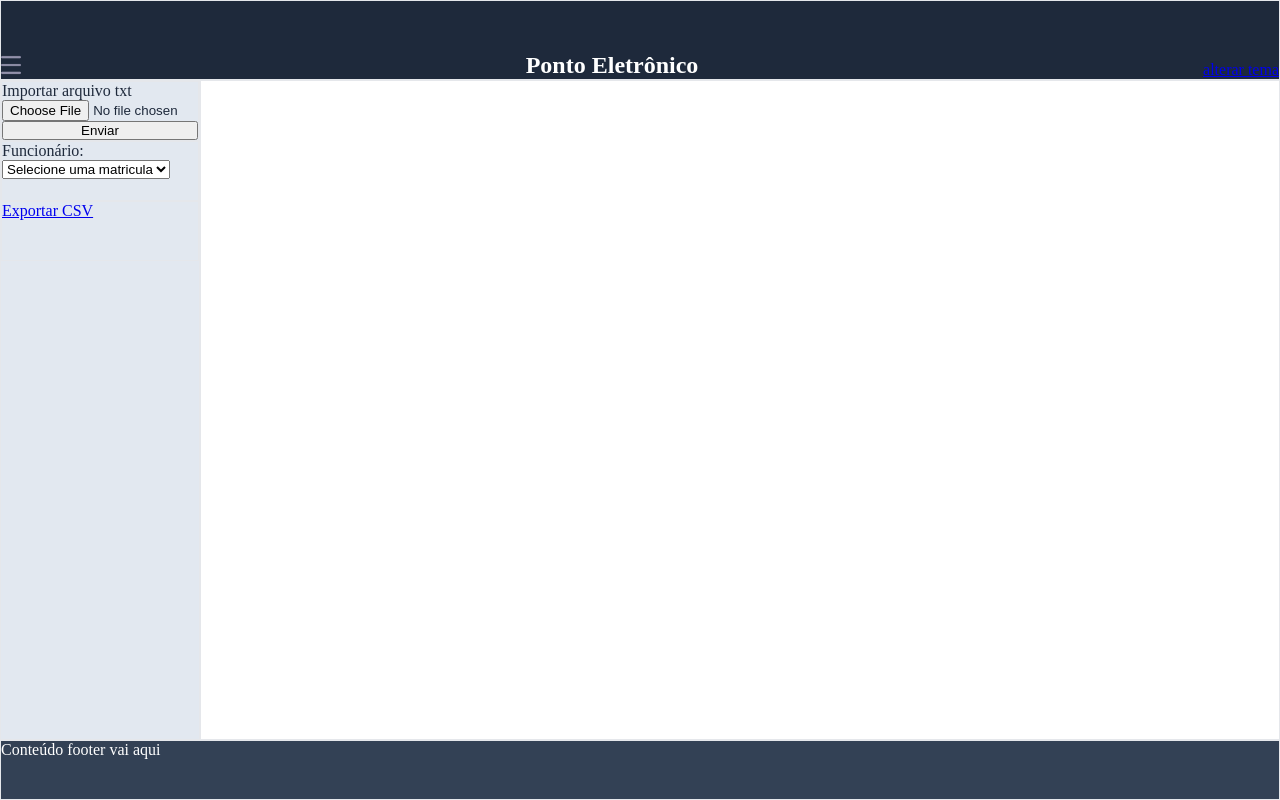
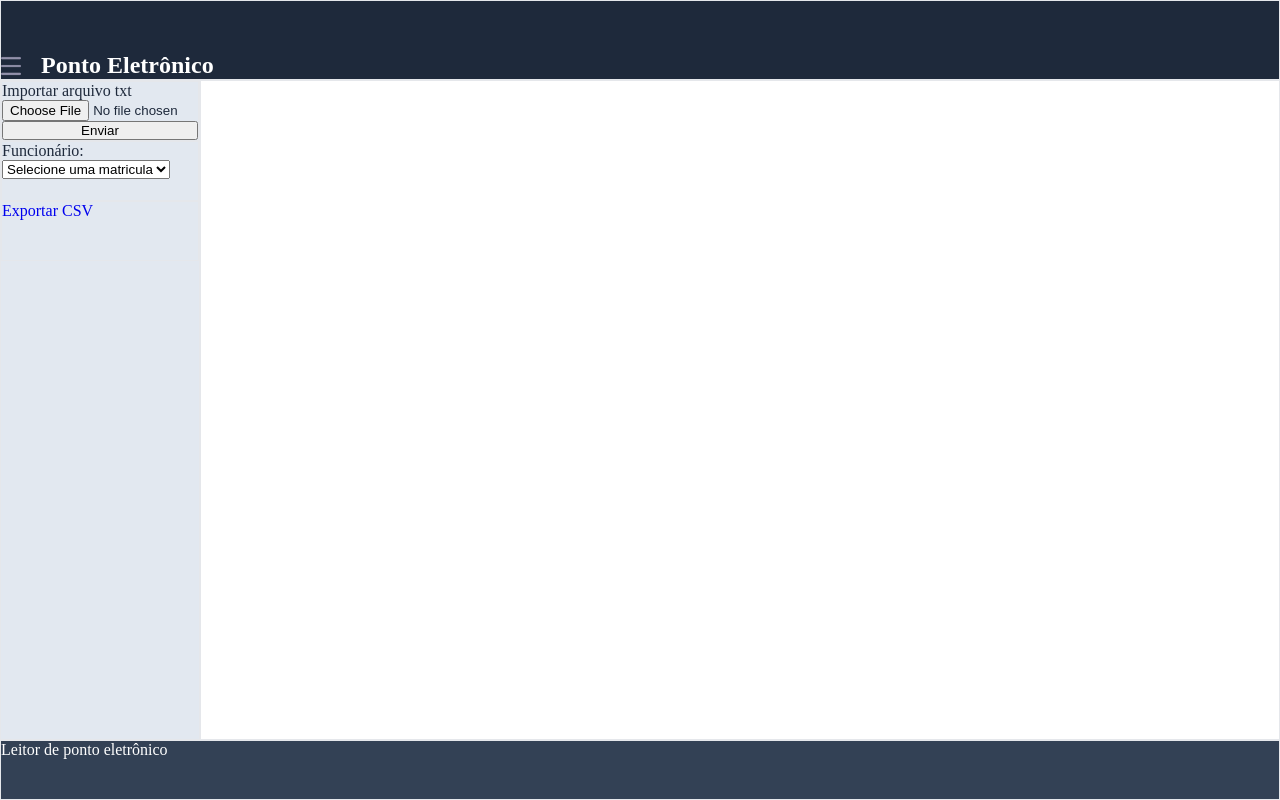
Before and after one commit to Carlos12Eduardo/ponto-eletronico-txt, a React (Vite) app: page / in a window 1280 px wide. Built offline with nearby package versions, Linux system fonts and the light colour scheme.

Commit message:
adicionar o menu hamburguer na aba de navegação lateral

```diff
--- a/src/App.css
+++ b/src/App.css
@@ -10,6 +10,12 @@ body{
         "header header"
         "aside main"
         "footer footer";
+    transition: 0.3s ease;
+}
+
+.container.aside-desativado{
+    grid-template-columns: 0px 1fr;
+    transition: 0.3s ease;
 }
 
 header,
@@ -22,14 +28,17 @@ footer {
 header {
     grid-area: header;
     display: flex;
-    justify-content: space-between;
+    justify-content: start;
     align-items: end;
     background-color: var(--color-header);
 }
-
+header h2{
+    padding: 0 20px;
+}
 aside {
     grid-area: aside;
     display: flex;
+    overflow: hidden;
     flex-direction: column;
     background-color: var(--color-aside);
     color: var(--text-second);
@@ -65,3 +74,8 @@ footer {
 .input-field input {
     width: 100%;
 }
+#btn-menu-hamburguer{
+    background: none;
+    border: none;
+    cursor: pointer;
+}
--- a/src/App.jsx
+++ b/src/App.jsx
@@ -9,6 +9,7 @@ function App() {
     const [inputFile, setInputFile] = useState(null);
     const [conteudo, setConteudo] = useState({ "funcionarios": [] });
     const [funcionarioSelecionado, setFuncionarioSelecionado] = useState("");
+    const [menuHamburguerOpen, setMenuHamburguerOpen] = useState(true);
 
     const handleFileSubmit = async (inputFile) => {
         try {
@@ -23,15 +24,14 @@ function App() {
     }
 
     return (
-        <div className="container">
+        <div className={`container ${menuHamburguerOpen ? "": "aside-desativado"}`}>
             <header>
-                <a href="#">
+                <button id="btn-menu-hamburguer" onClick={()=>{setMenuHamburguerOpen(!menuHamburguerOpen); console.log(menuHamburguerOpen)}}>
                     <img src="./src/assets/images/more.png" width="20px" height="20px" />
-                </a>
+                </button>
                 <h2>Ponto Eletrônico</h2>
-                <a href="#"> alterar tema</a>
             </header>
-            <aside>
+            <aside className={menuHamburguerOpen ? "aberto" : ""}>
                 <div className="input-field">
                     <label htmlFor="file">Importar arquivo txt</label>
                     <input type="file" name="file" id="file" onChange={(e) => setInputFile(e.target.files[0])} />
@@ -47,6 +47,7 @@ function App() {
                 <div className="input-field">
                     <a href="#" onClick={() => alert("Ainda em desenvolvimento")}>Exportar CSV</a>
                 </div>
+
             </aside>
             <main>
                 <h3>Tabela de pontos registrados</h3>
@@ -59,7 +60,7 @@ function App() {
                 }
             </main>
             <footer>
-                Conteúdo footer vai aqui
+                Leitor de ponto eletrônico
             </footer>
         </div>
     )
--- a/src/index.css
+++ b/src/index.css
@@ -2,4 +2,5 @@
     padding: 0;
     margin: 0;
     box-sizing: border-box;
+    text-decoration: none;
 }
```
